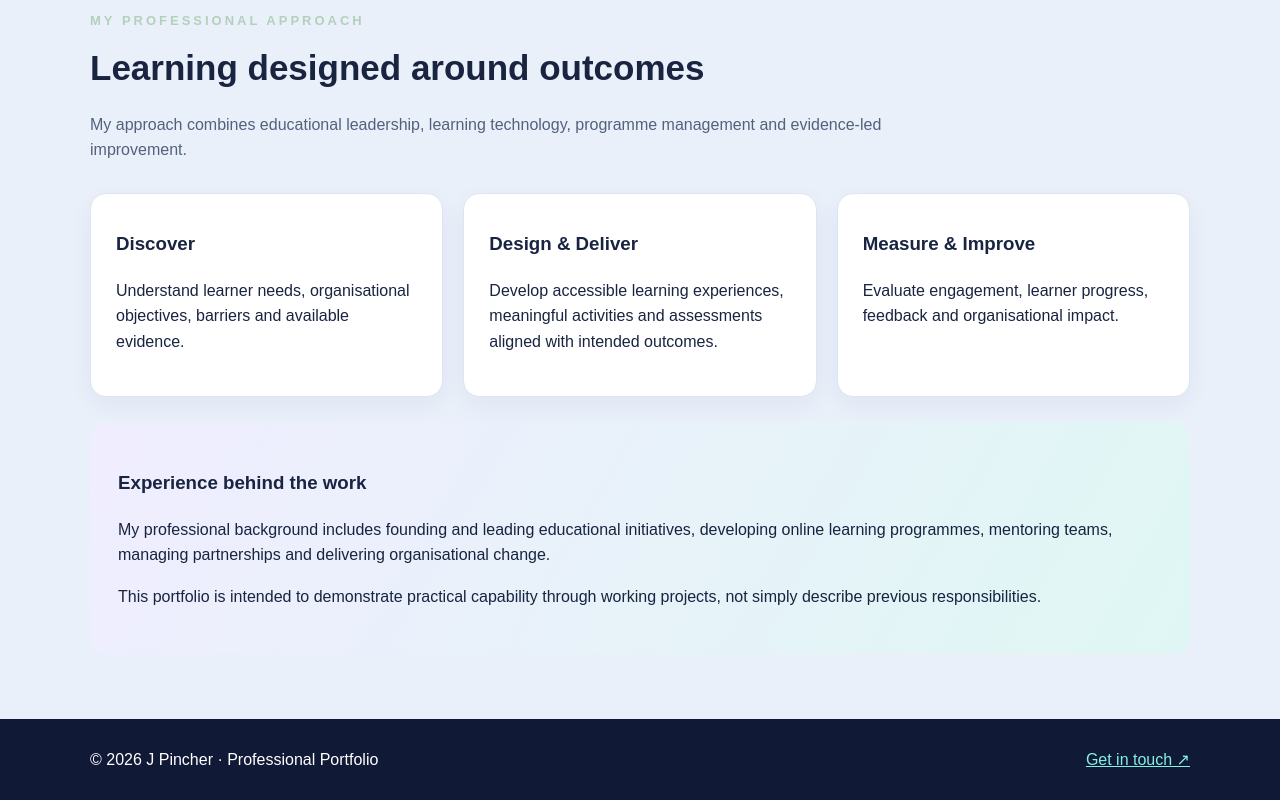
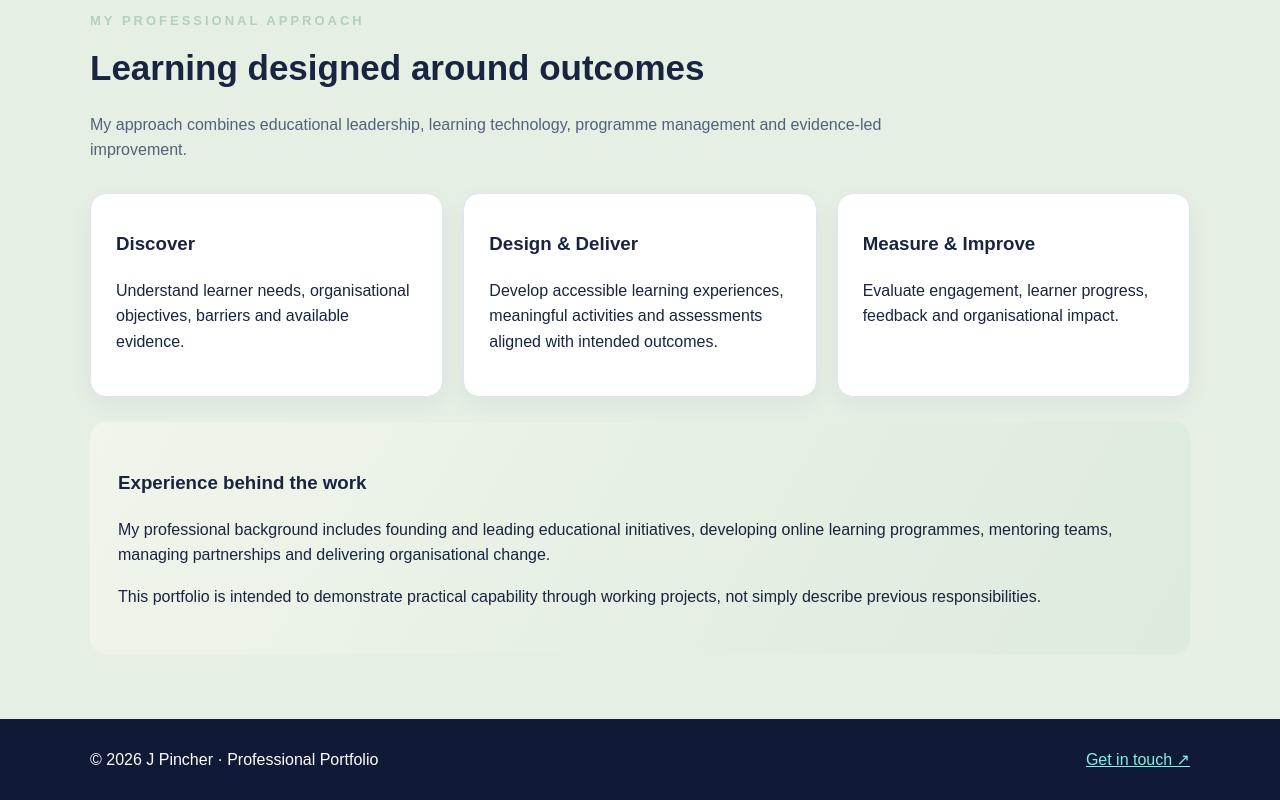
Before and after one commit to Jpincher/My-GitHub-account-is-created, a plain HTML site: page education.html in a window 1280 px wide. Shown: the part 1252-2052 px from the top of the page. Drawn offline with Linux system fonts and the light colour scheme.

Commit message:
background:linear-gradient(120deg,#F1F5EB,#DCEBDD);

```diff
--- a/education.html
+++ b/education.html
@@ -123,9 +123,9 @@ h2 {font-size:clamp(25px,3vw,35px);margin:8px 0}
   font-weight:700;
 }
 .card a {color:#5941ce;font-weight:700}
-.alt {background:#eaf0fa}
+.alt {background:#E5EFE4}
 .panel {
-  background:linear-gradient(120deg,#f0edff,#dff7f4);
+background:linear-gradient(120deg,#F1F5EB,#DCEBDD);
   padding:28px;
   border-radius:16px;
   margin-top:25px;
```
